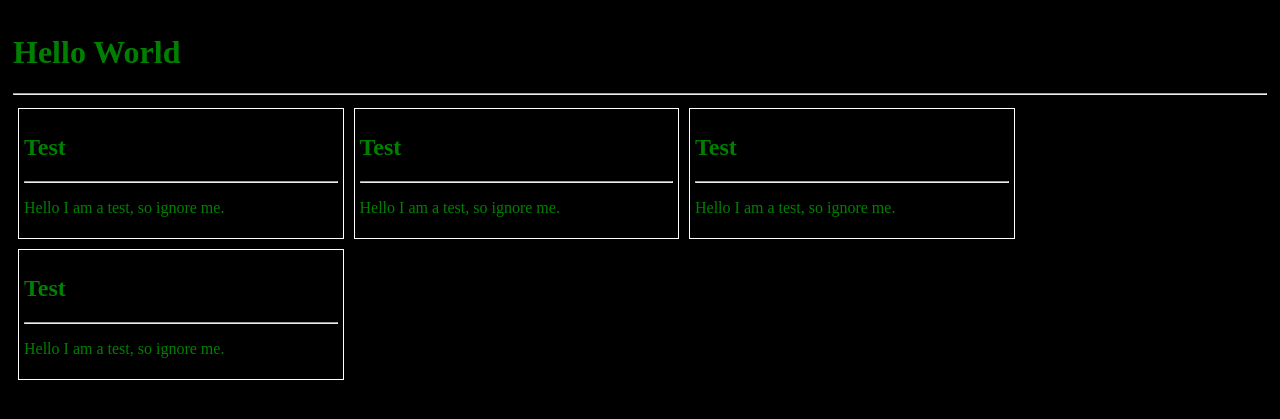
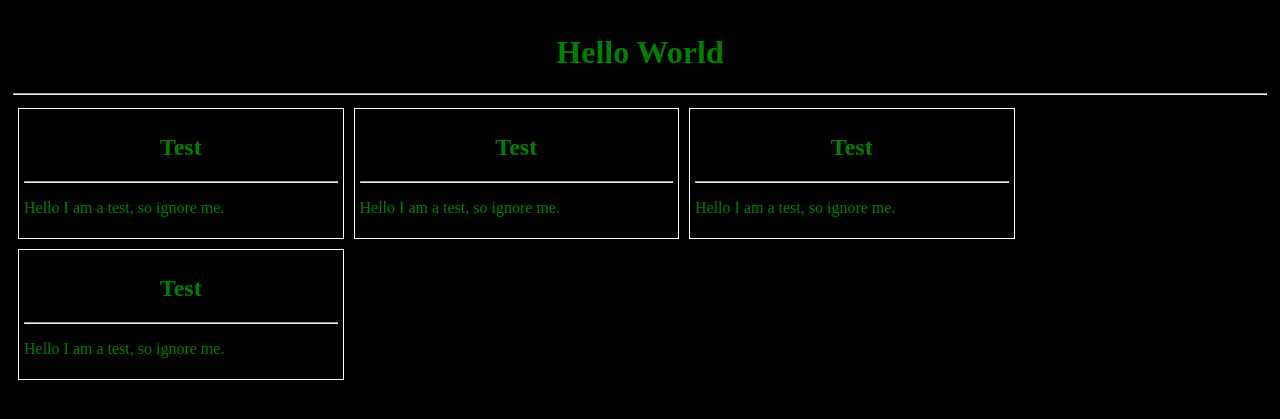
Before and after one commit to kmd286/kmd286.github.io, a PHP site: page / in a window 1280 px wide. Shown: the top 419 px of the page. Run offline with PHP 8.4, Linux system fonts and the light colour scheme.

Commit message:
Update index.css

```diff
--- a/css/index.css
+++ b/css/index.css
@@ -2,6 +2,9 @@ body {
   background-color: black;
   color: green;
   padding: 5px;
+}
+h1, h2, h3, h4, h5, h6 {
+  text-align: center;
 }
 .box {
   border: 1px solid white;
@@ -12,7 +15,7 @@ body {
   float: left;
 }
 
-@media screen and (min-width: 500px) {
+@media screen and (max-width: 800px) {
   .box {
     width: 50%;
   }
```
